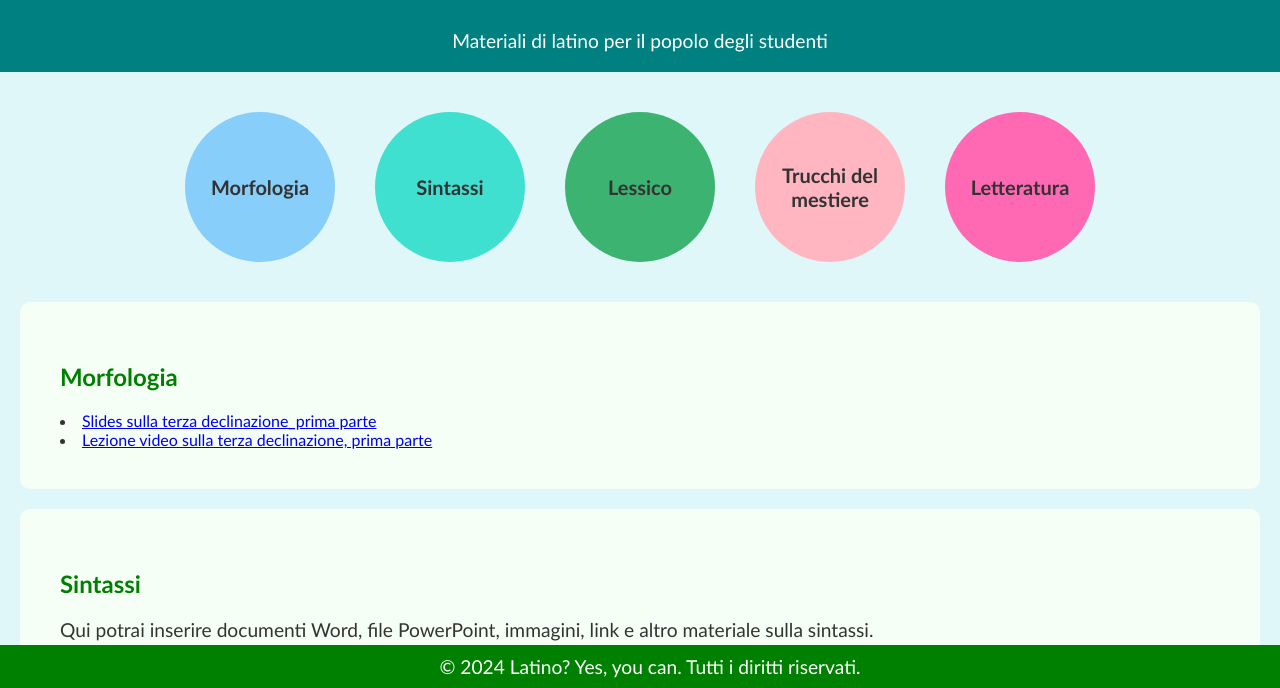
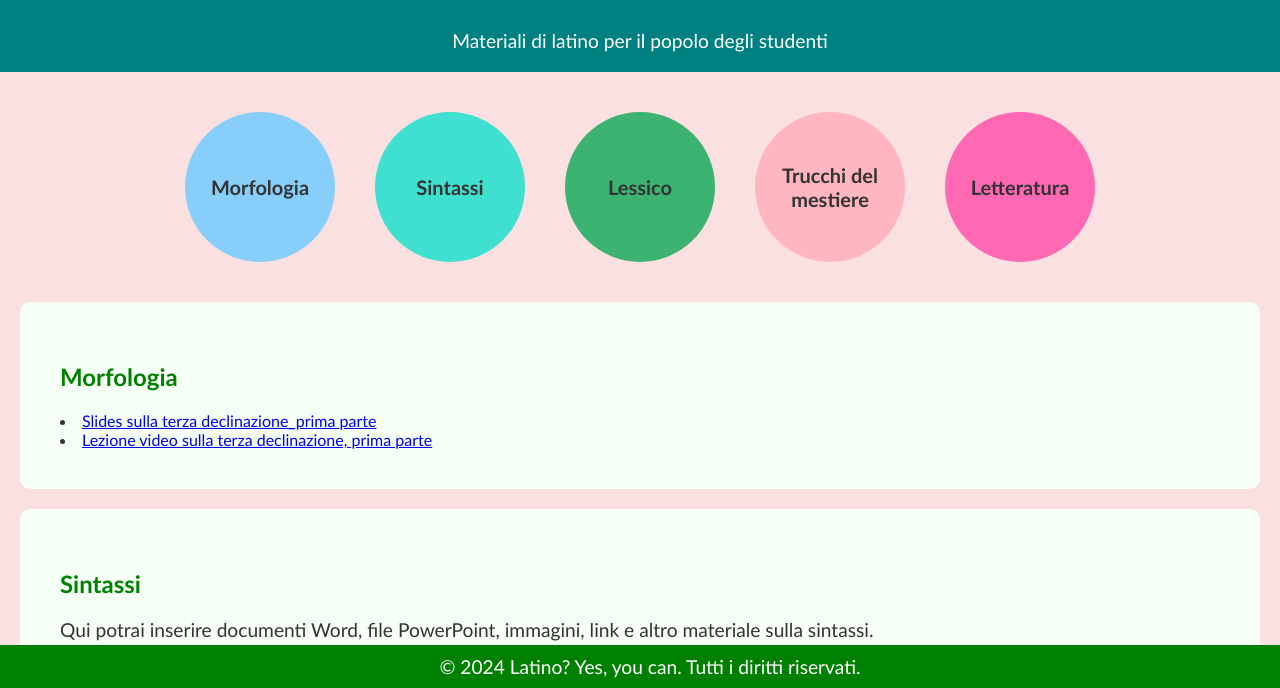
Before and after one commit to sabinariondino/iI-mio-sito-di-Latino, a plain HTML site: page index.html in a window 1280 px wide. Shown: the part 112-800 px from the top of the page. Drawn offline with Linux system fonts and the light colour scheme; a web font is replaced by a local one.

Commit message:
chanhe background to red

```diff
--- a/stile.css
+++ b/stile.css
@@ -2,7 +2,7 @@
 body {
     font-family: 'Candara', 'Georgia', serif;
     margin: 0;
-    background-color: #e0f7fa; /* Azzurro molto chiaro */
+    background-color: #fae0e0; /* Azzurro molto chiaro */
     color: #333;
 }
 
```
